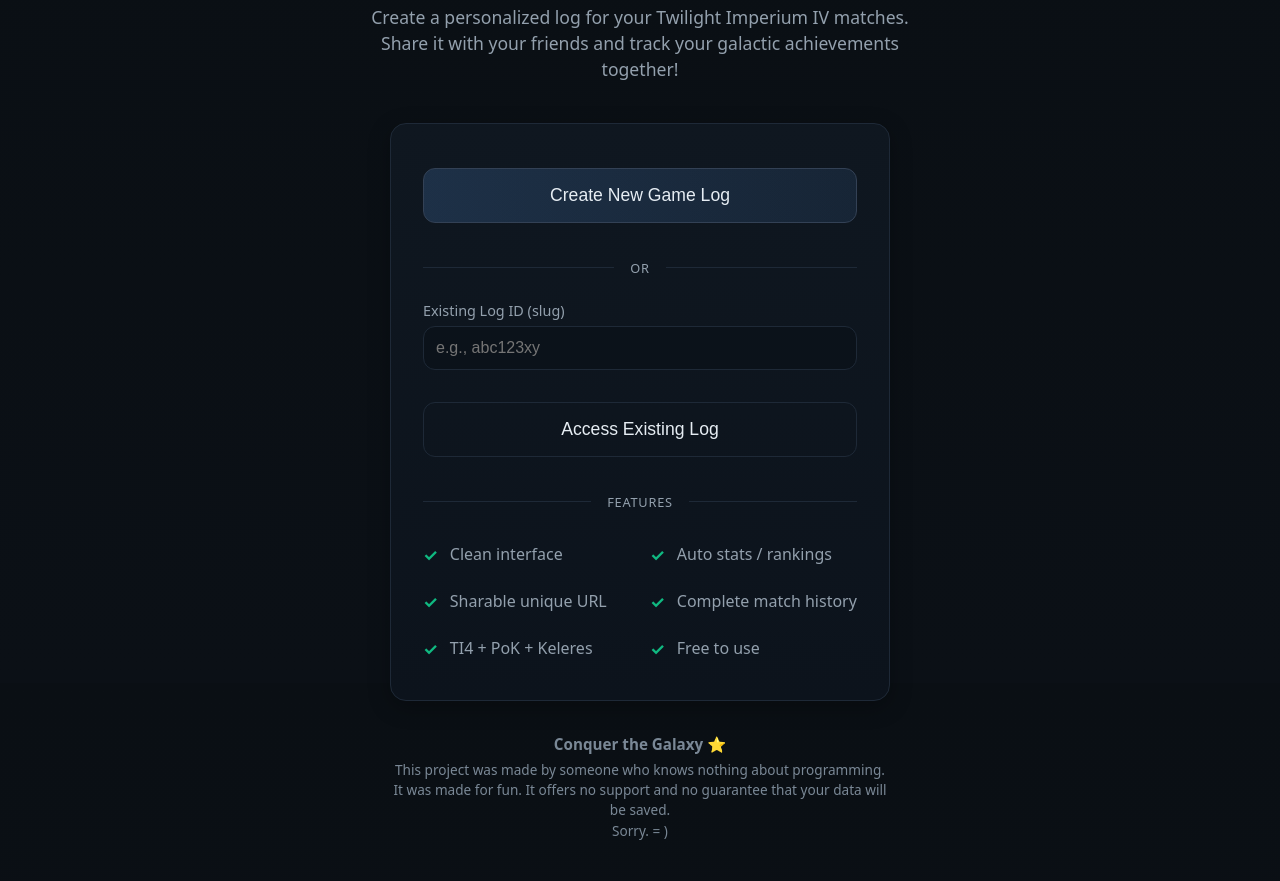
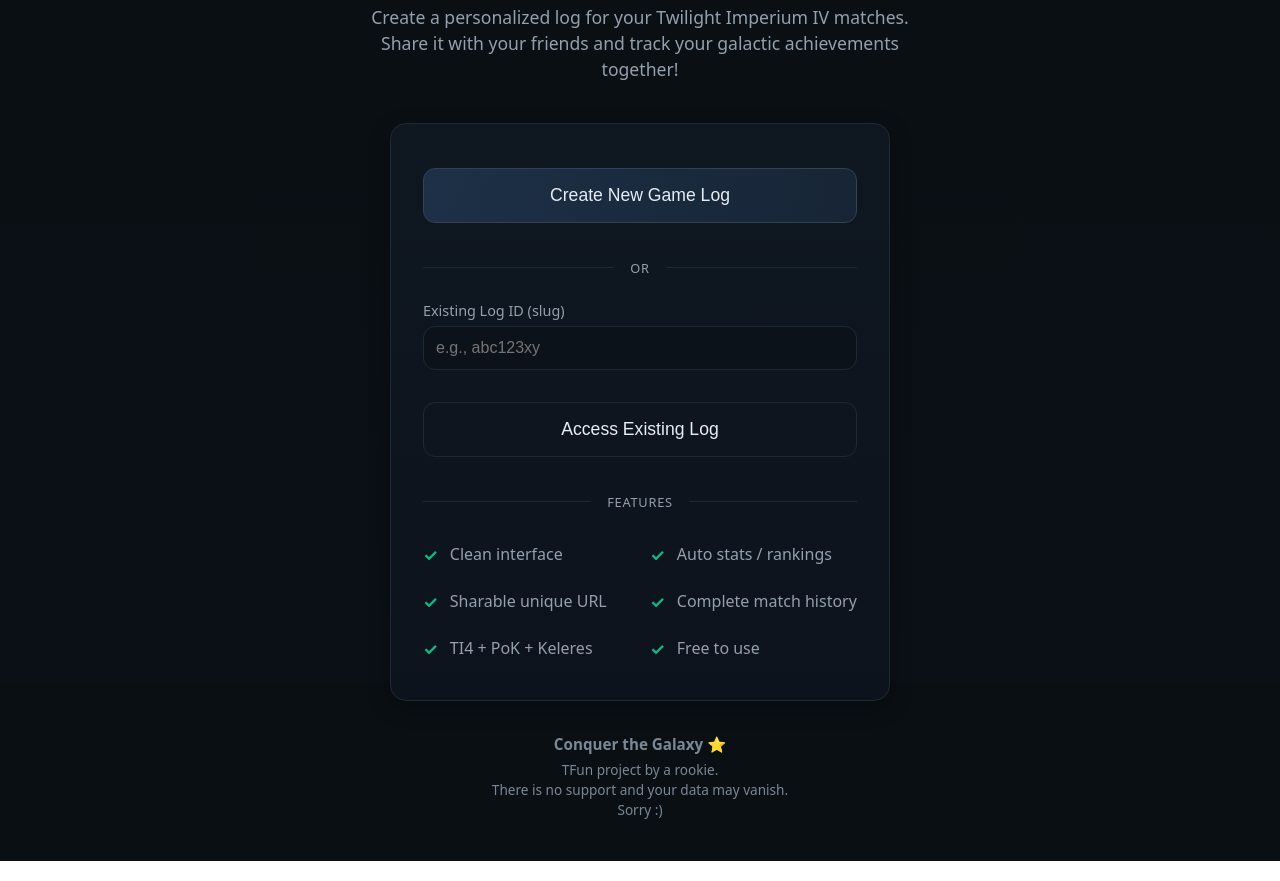
Before and after one commit to Max-Coelho/ti4-game-log, a plain HTML site: page index.html in a window 1280 px wide. Shown: the part 117-998 px from the top of the page. Drawn offline with nearby package versions, Linux system fonts and the light colour scheme.

Commit message:
Update index.html

```diff
--- a/index.html
+++ b/index.html
@@ -176,9 +176,9 @@
     <!-- Rodapé -->
     <div class="footer" aria-label="Project disclaimer">
       <div class="footer-title">Conquer the Galaxy ⭐</div>
-      <div class="footer-text">This project was made by someone who knows nothing about programming.
-It was made for fun. It offers no support and no guarantee that your data will be saved.
-Sorry. = )</div>
+      <div class="footer-text">TFun project by a rookie.
+There is no support and your data may vanish.
+Sorry :)</div>
     </div>
   </div>
 
```
